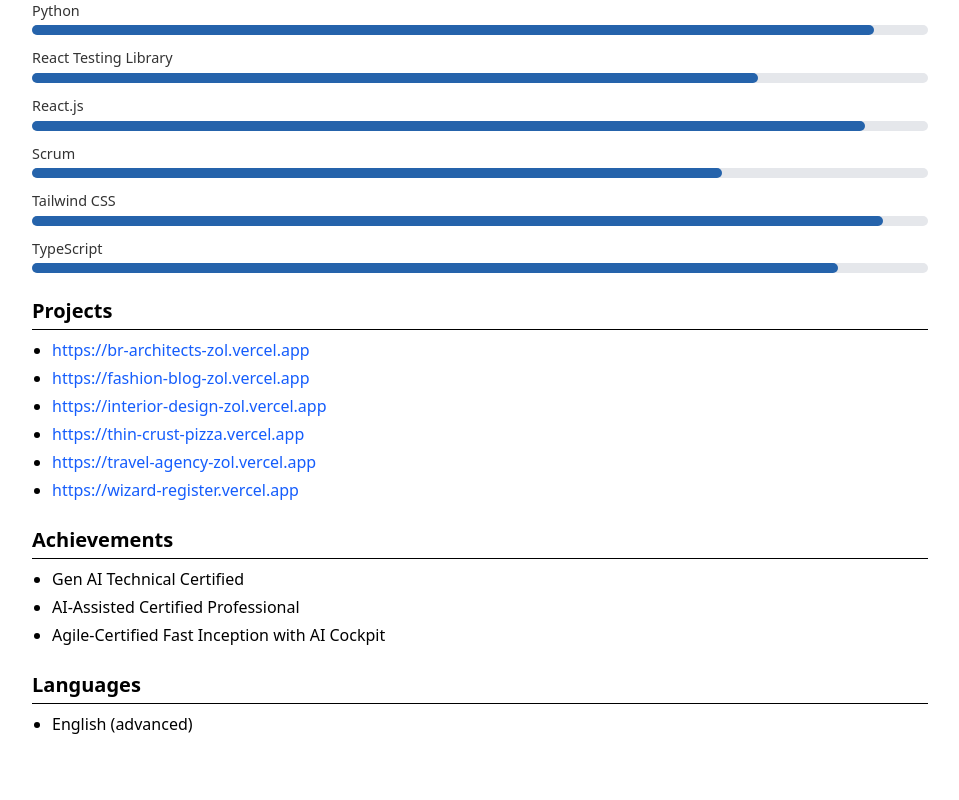
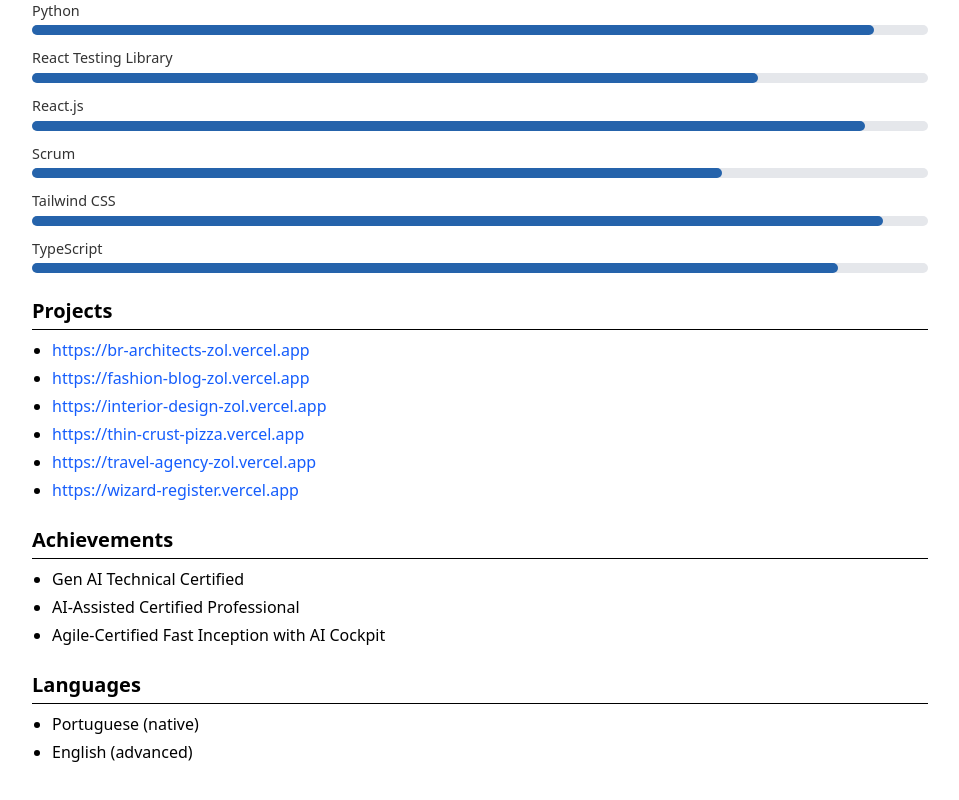
Before and after one commit to zolppy/my-resume, a Next.js app: page / in a window 1280 px wide. Shown: the part 1600-2400 px from the top of the page, without its empty margins (160-1119 px from the left). Before the commit the page ends 2372 px from the top, so only its background shows below. Built offline with nearby package versions, Linux system fonts and the light colour scheme.

Commit message:
refacator: language component

```diff
--- /dev/null
+++ b/src/app/components/Language/index.tsx
@@ -0,0 +1,7 @@
+import { Language as LanguageType } from "@/utils/types/language";
+
+export function Language({ title }: Omit<LanguageType, "id">) {
+  return <li className="mb-1">{title}</li>;
+}
+
+Language.displayName = "Language";
--- a/src/app/page.tsx
+++ b/src/app/page.tsx
@@ -3,14 +3,17 @@
 import { Skill } from "@/app/components/Skill";
 import { Project } from "@/app/components/Project";
 import { Achievement } from "@/app/components/Achievement";
+import { Language } from "@/app/components/Language";
 import { experiences } from "@/utils/data/experiences";
 import { skills } from "@/utils/data/skills";
 import { projects } from "@/utils/data/projects";
 import { achievements } from "@/utils/data/achievements";
+import { languages } from "@/utils/data/languages";
 import { Experience as ExperienceType } from "@/utils/types/experience";
 import { Skill as SkillType } from "@/utils/types/skill";
 import { Project as ProjectType } from "@/utils/types/project";
 import { Achievement as AchievementType } from "@/utils/types/achievement";
+import { Language as LanguageType } from "@/utils/types/language";
 
 export default function Home() {
   return (
@@ -98,7 +101,9 @@
         <section>
           <H2>Languages</H2>
           <ul className="list-disc pl-5">
-            <li className="mb-1">English (advanced)</li>
+            {languages.map(({ id, title }: LanguageType) => (
+              <Language key={id} title={title} />
+            ))}
           </ul>
         </section>
       </div>
--- /dev/null
+++ b/src/utils/data/languages.ts
@@ -0,0 +1,9 @@
+import { v4 as uuid } from "uuid";
+import { Language } from "@/utils/types/language";
+
+const languages: Language[] = [
+  { id: uuid(), title: "Portuguese (native)" },
+  { id: uuid(), title: "English (advanced)" },
+];
+
+export { languages };
--- /dev/null
+++ b/src/utils/types/language.ts
@@ -0,0 +1,6 @@
+interface Language {
+  id: string;
+  title: string;
+}
+
+export type { Language };
```
